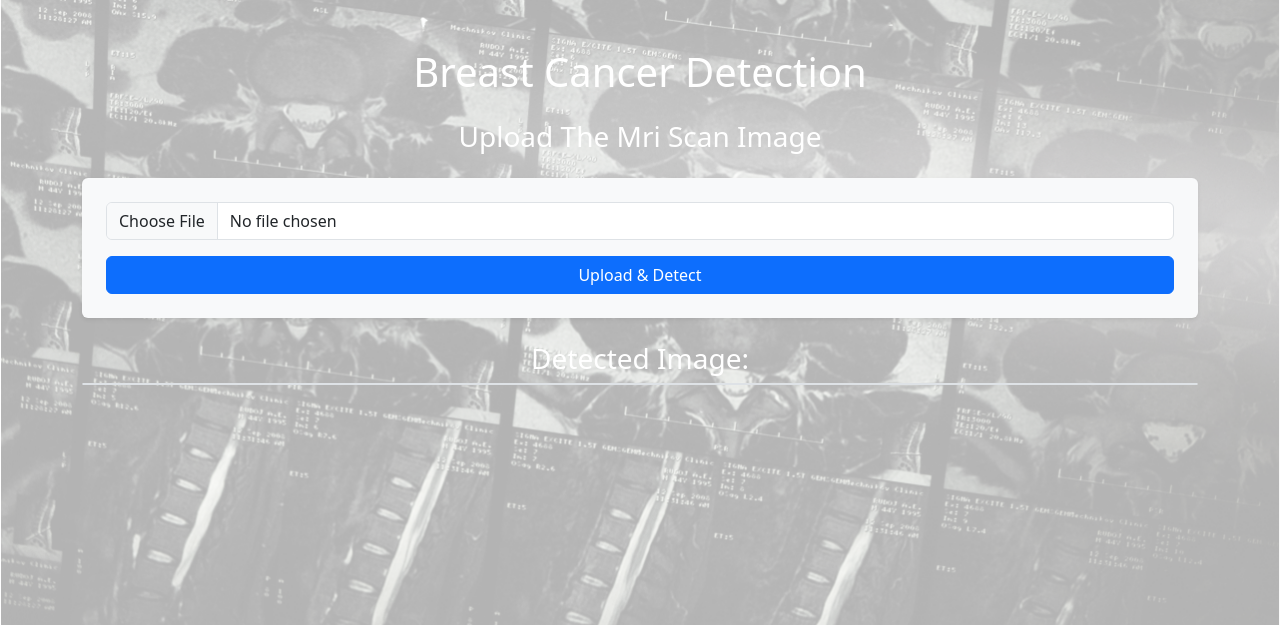
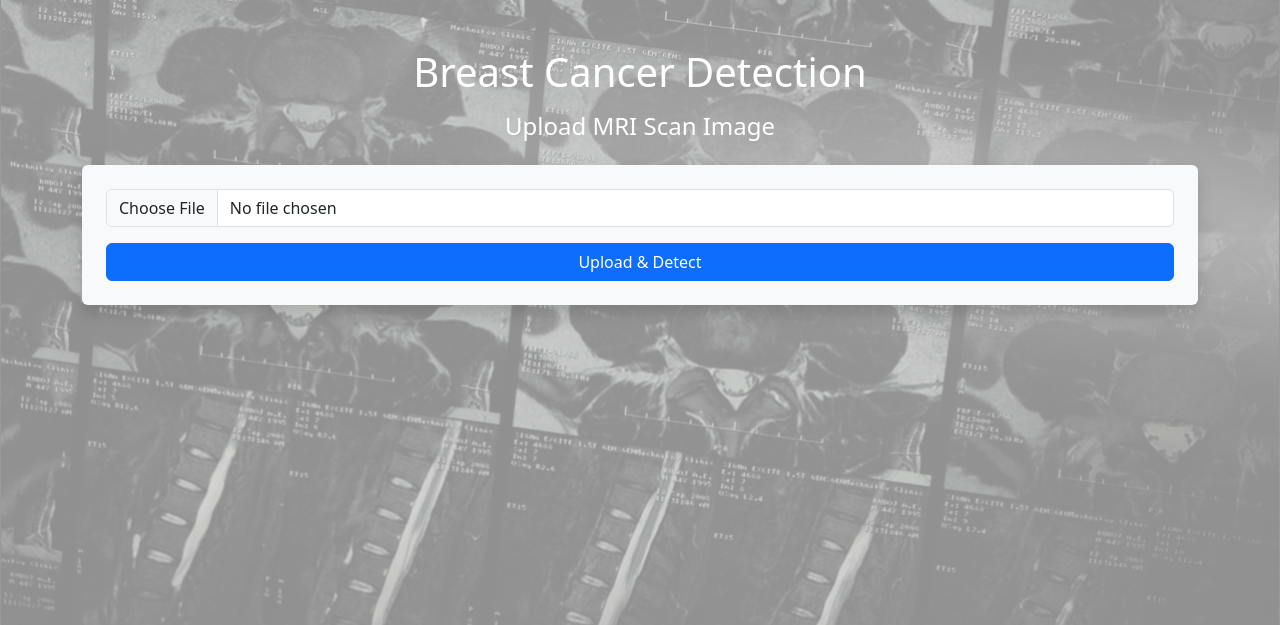
Before and after one commit to Shubhdix9/SeioPl-use2, a Flask app: page / in a window 1280 px wide. Shown: the top 625 px of the page. Run offline with Flask 3, Linux system fonts and the light colour scheme; some libraries are stand-ins or nearby versions.

Commit message:
index.html

```diff
--- a/templates/index.html
+++ b/templates/index.html
@@ -2,26 +2,61 @@
 <html lang="en">
 <head>
     <meta charset="UTF-8">
-    <title>Cancer Detection</title>
+    <title>Breast Cancer Detection</title>
+
+    <!-- Bootstrap -->
+    <link href="https://cdn.jsdelivr.net/npm/bootstrap@5.3.2/dist/css/bootstrap.min.css" rel="stylesheet">
+
+    <!-- Custom CSS -->
     <link rel="stylesheet" href="{{ url_for('static', filename='style.css') }}">
-    <link href="https://cdn.jsdelivr.net/npm/bootstrap@5.3.2/dist/css/bootstrap.min.css" rel="stylesheet">
 </head>
-<body>
+<body class="bg-dark">
+
     <div class="container py-5">
-        <h1 class="text-center mb-4 text-white">Breast Cancer Detection</h1>
-        <h3 class="text-center mb-4 text-white">Upload The Mri Scan Image </h2>
+        <h1 class="text-center mb-3 text-white">
+            Breast Cancer Detection
+        </h1>
 
-        <form action="/predict" method="POST" enctype="multipart/form-data" class="bg-light p-4 rounded shadow-sm">
+        <h4 class="text-center mb-4 text-white">
+            Upload MRI Scan Image
+        </h4>
+
+        <!-- Upload Form -->
+        <form
+            action="/predict"
+            method="POST"
+            enctype="multipart/form-data"
+            class="bg-light p-4 rounded shadow"
+        >
             <div class="mb-3">
-                <input class="form-control" type="file" name="image" accept="image/*" required>
+                <input
+                    type="file"
+                    name="file"
+                    class="form-control"
+                    accept="image/*"
+                    required
+                >
             </div>
-            <button type="submit" class="btn btn-primary w-100">Upload & Detect</button>
+
+            <button type="submit" class="btn btn-primary w-100">
+                Upload & Detect
+            </button>
         </form>
 
-        <h3 class="text-center mt-4 text-white">Detected Image:</h3>
-        <img src="{{ output_image }}" class="img-fluid d-block mx-auto mt-2 rounded border">
+        <!-- Output Image -->
+        {% if output_image %}
+        <div class="text-center mt-4">
+            <h4 class="text-white mb-3">Detected Image</h4>
+            <img
+                src="{{ output_image }}"
+                class="img-fluid rounded border"
+                alt="Detection Result"
+            >
+        </div>
+        {% endif %}
     </div>
 
+    <!-- Bootstrap JS -->
     <script src="https://cdn.jsdelivr.net/npm/bootstrap@5.3.2/dist/js/bootstrap.bundle.min.js"></script>
 </body>
 </html>
```
